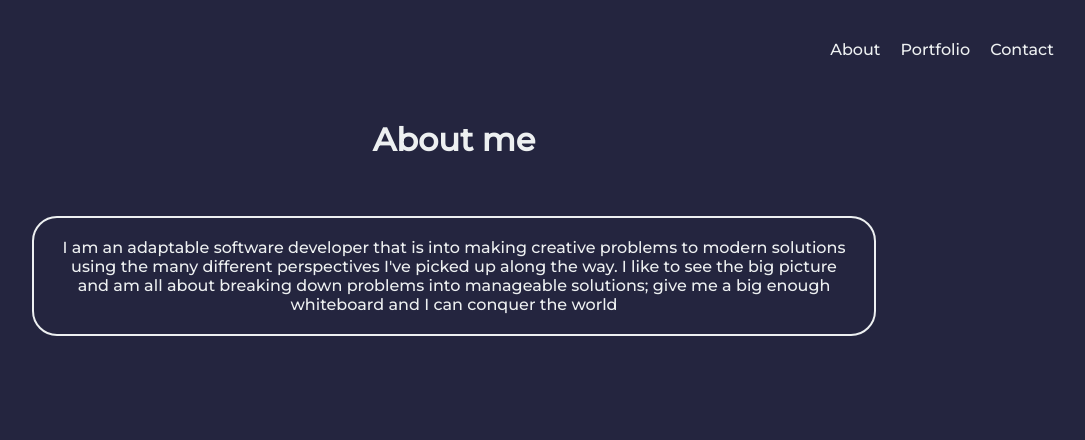
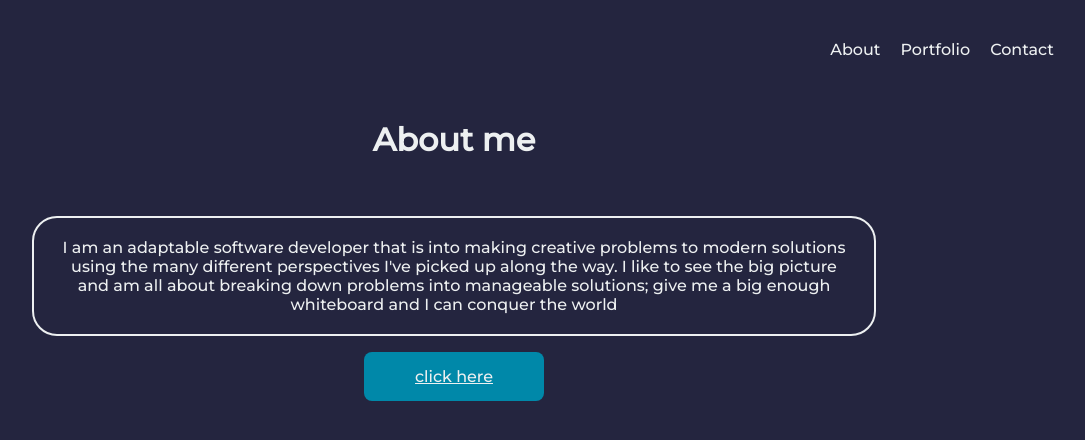
Before and after one commit to ConnerMcCabe/Portfolio, a React (Create React App) app: page /about in a window 1280 px wide. Shown: the top 440 px of the page, without its empty margins (186-1271 px from the left). Built offline with nearby package versions, Linux system fonts and the light colour scheme.

Commit message:
adding about section git button

```diff
--- a/src/App/App.css
+++ b/src/App/App.css
@@ -6,7 +6,6 @@
   margin: 0;
   padding: 0;
   background-color: #24253f;
-
   font-family: "Montserrat", sans-serif;
   font-weight: 500;
   font-size: 16px;
@@ -57,6 +56,14 @@
 .buttons {
   width: 150px;
   padding: 15px;
-  background: darkgrey;
-  border-radius: 0 0 8px 8px;
+  background: #0088a9;
+  border-radius: 8px 8px 8px 8px;
+  font-weight: 500;
+  font-size: 16px;
+  color: #edf0f1;
 }
+
+.button:hover {
+  transition: all 0.3s ease;
+  background: #0b00a9;
+}
--- a/src/Component/About.js
+++ b/src/Component/About.js
@@ -7,10 +7,12 @@ function About(props) {
       <br></br>
       <p contentEditable="true" className="bio">
         I am an adaptable software developer that is into making creative problems to modern solutions
-         using the many different perspectives I've picked up along the way. I like to see the big picture
-         and am all about breaking down problems into manageable solutions; give me a big enough whiteboard
-         and I can conquer the world
+        using the many different perspectives I've picked up along the way. I like to see the big picture
+        and am all about breaking down problems into manageable solutions; give me a big enough whiteboard
+        and I can conquer the world
       </p>
+      <a className="buttons" href="https://github.com/ConnerMcCabe" target="_blank" rel="noopener noreferrer">click here</a>
+
     </div>
   )
 }
```
